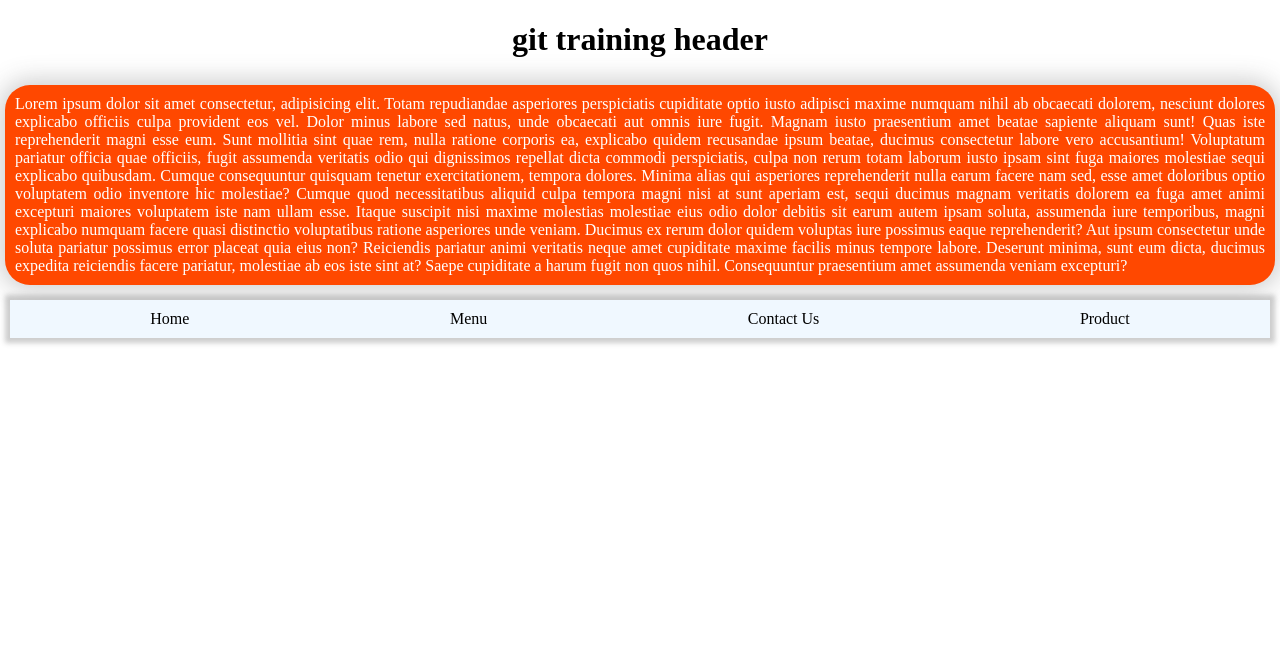
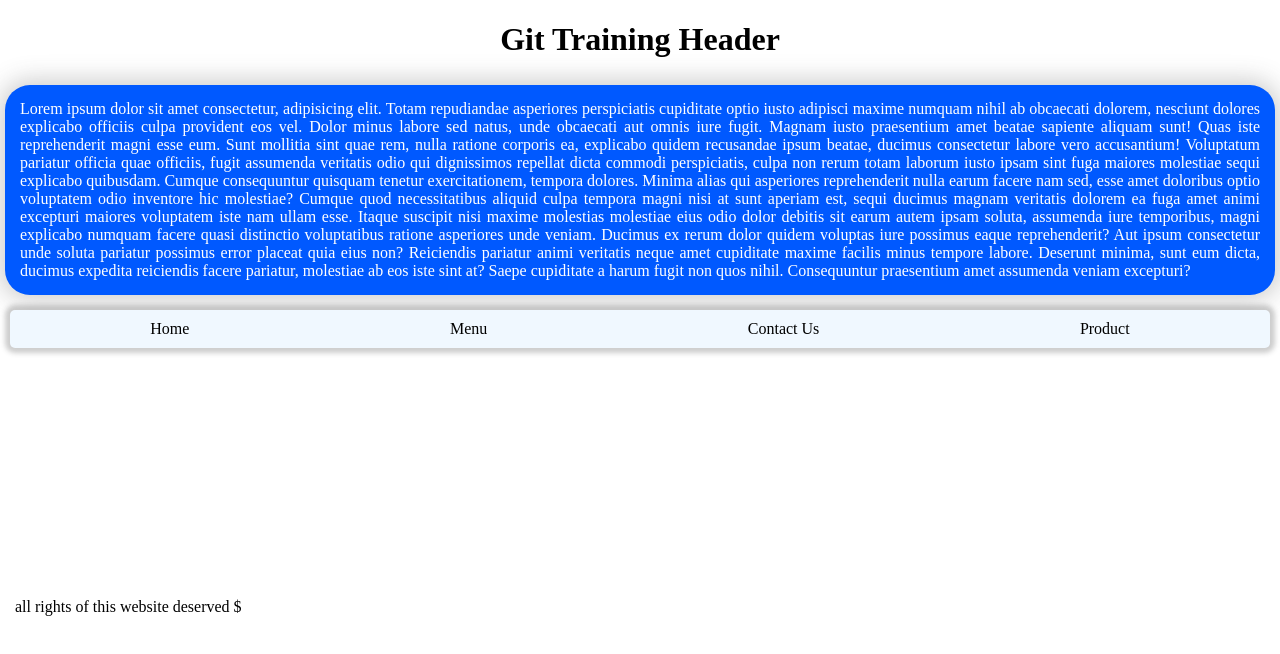
Before and after one commit to kamyabtafakori/GitProject, a plain HTML site: page index.html in a window 1280 px wide. Drawn offline with Linux system fonts and the light colour scheme.

Commit message:
add new style & copy rights to html

```diff
--- a/index.html
+++ b/index.html
@@ -7,7 +7,7 @@
     <title>Git Project</title>
   </head>
   <body>
-    <header><h1>git training header</h1></header>
+    <header><h1>Git Training Header</h1></header>
     <main>
       <p>
         Lorem ipsum dolor sit amet consectetur, adipisicing elit. Totam
@@ -48,6 +48,8 @@
             <li>Contact Us</li>
             <li>Product</li>
         </ul>
+
+        <p>all rights of this website deserved $</p>
     </footer>
   </body>
 </html>
--- a/style.css
+++ b/style.css
@@ -5,11 +5,11 @@ body{
     justify-content: center;
     align-items: center;
 }
-p{
+main p{
     text-align: justify;
-    padding: 10px;
+    padding: 15px;
     color: rgb(255, 255, 255);
-    background-color: rgb(255, 72, 0);
+    background-color: rgb(0, 89, 255);
     box-shadow: 0px 0px 25px 5px #4444;
     margin: 5px;
     border-radius: 25px;
@@ -22,6 +22,7 @@ li{
     cursor: pointer;
 }
 ul{
+    border-radius: 5px;
     background-color: aliceblue;
     padding: 10px;
     margin: 10px;
@@ -33,5 +34,10 @@ ul{
     align-items: center;
 }
 ul li:hover{
-    color: rgb(255, 72, 0);
+    color: rgb(0, 89, 255);
 }
+
+footer p{
+    margin-top: 250px;
+    margin-left: 15px;
+}
```
